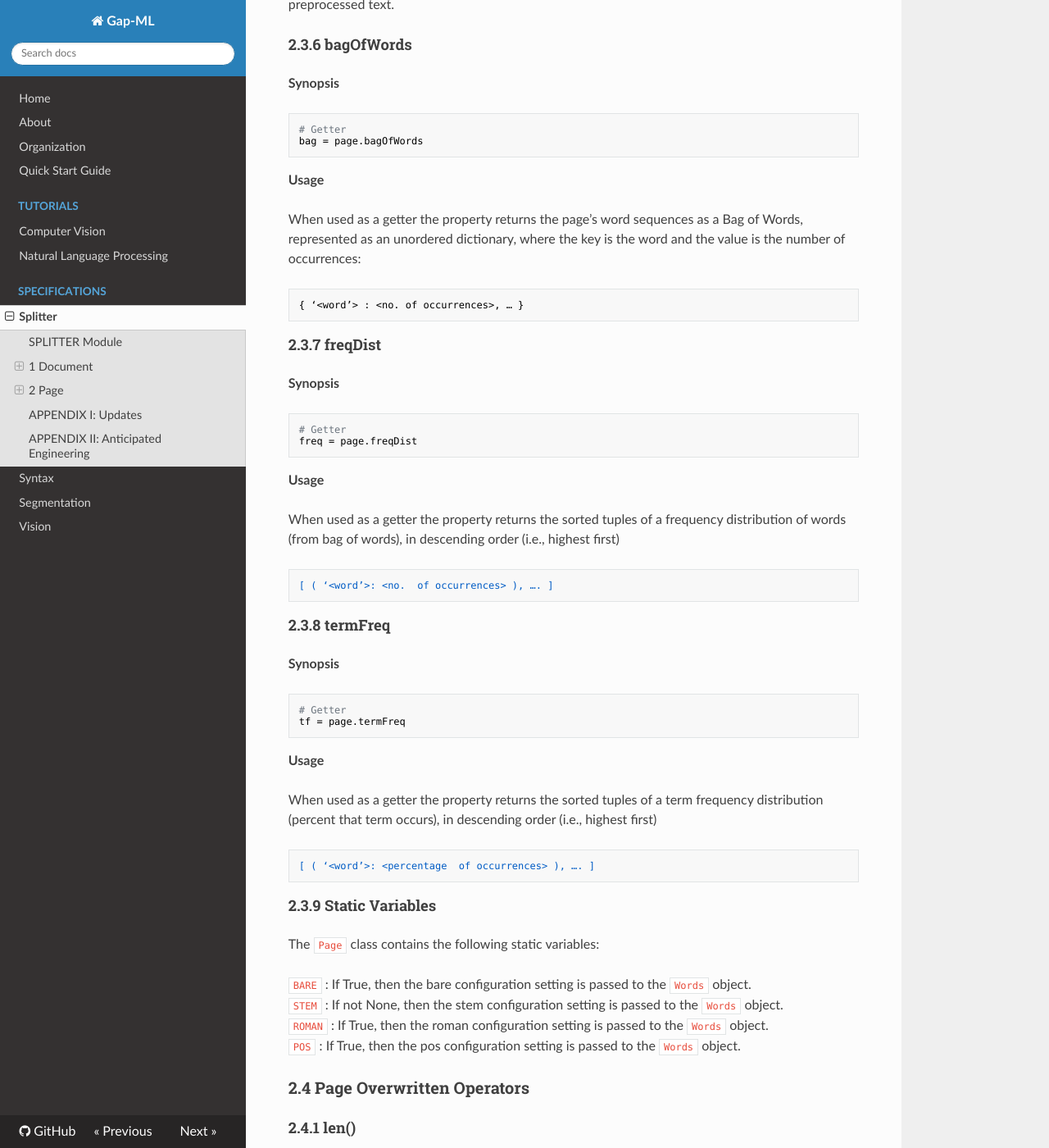
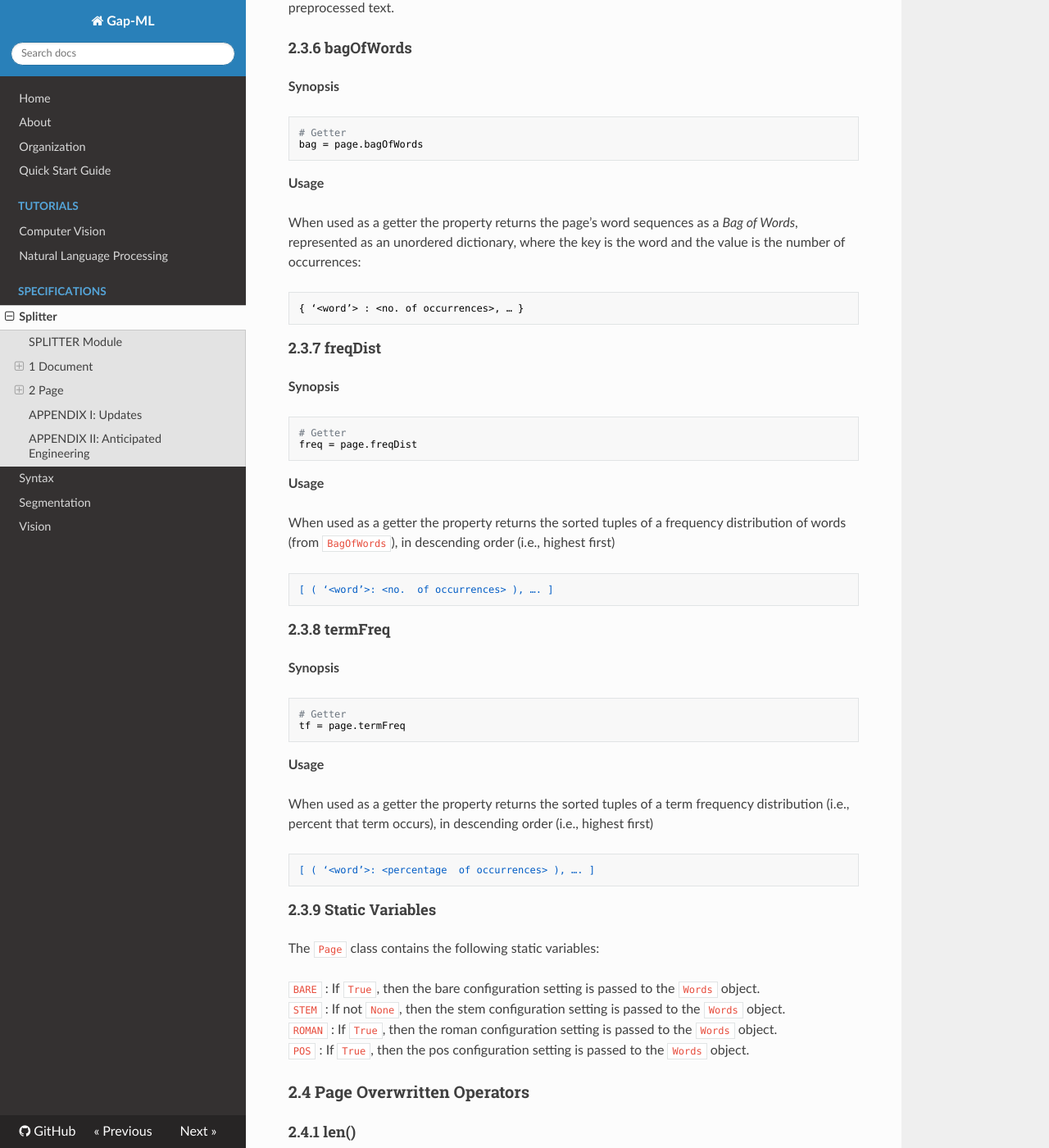
Before and after one commit to andrewferlitsch/Gap, an MkDocs documentation site: the page built from docs/specs/splitter_spec.md, in a window 1280 px wide and 1400 px high, scrolled down 14747 px. Shown: the whole window at 82% size. Built offline with MkDocs 1.6.1, drawn with Linux system fonts in a browser that asks for light colours; nearby versions of some CDN libraries; some of the changed text lies outside the part shown.

Commit message:
Update splitter_spec.md

```diff
--- a/docs/specs/splitter_spec.md
+++ b/docs/specs/splitter_spec.md
@@ -432,9 +432,9 @@ The `Document` class contains the following private methods:
 
        `<name><pageno>.txt`
 
-       Each page is stored in the subdirectory specified by the property dir. If dir is None, then the page is stored in the same directory where program is ran.
+       Each page is stored in the subdirectory specified by the property `dir`. If `dir` is `None`, then the page is stored in the same directory where program is ran.
 
-    - Create a Page object for each page and adds them to the pages index property.
+    - Create a `Page` object for each page and adds them to the pages index property.
 
     - If the document format is raw text, then:
         * Treats as a single page.
@@ -484,7 +484,7 @@ Page( page=None, text=None,  pageno=None)
 
 **Usage**
 
-If the text parameter is not None, a `Words` object is created and instantiated with the corresponding text. The text is then NLP preprocessed according to the configuration settings stored as static members in the `Page` class (i.e., set by the parent `Document` object):
+If the text parameter is not `None`, a `Words` object is created and instantiated with the corresponding text. The text is then NLP preprocessed according to the configuration settings stored as static members in the `Page` class (i.e., set by the parent `Document` object):
 
 `BARE`  : If True, then the bare configuration setting is passed to the `Words` object.
 `STEM`  : If not None, then the stem configuration setting is passed to the `Words` object.
@@ -579,7 +579,7 @@ words = page.words
 
 **Usage**
 
-When used as a getter the property returns the Words object of the corresponding NLP preprocessed text.
+When used as a getter the property returns the `Words` object of the corresponding NLP preprocessed text.
 
 #### 2.3.6 bagOfWords
 
@@ -591,7 +591,7 @@ bag = page.bagOfWords
 
 **Usage**
 
-When used as a getter the property returns the page’s word sequences as a Bag of Words, represented as an unordered dictionary, where the key is the word and the value is the number of occurrences:
+When used as a getter the property returns the page’s word sequences as a *Bag of Words*, represented as an unordered dictionary, where the key is the word and the value is the number of occurrences:
 
     { ‘<word’> : <no. of occurrences>, … }
 
@@ -606,7 +606,7 @@ freq = page.freqDist
 
 **Usage**
 
-When used as a getter the property returns the sorted tuples of a frequency distribution of words (from bag of words), in descending order (i.e., highest first)
+When used as a getter the property returns the sorted tuples of a frequency distribution of words (from `BagOfWords`), in descending order (i.e., highest first)
 
     [ ( ‘<word’>: <no.  of occurrences> ), …. ]
 
@@ -621,7 +621,7 @@ tf = page.termFreq
 
 **Usage**
 
-When used as a getter the property returns the sorted tuples of a term frequency distribution (percent that term occurs), in descending order (i.e., highest first)
+When used as a getter the property returns the sorted tuples of a term frequency distribution (i.e., percent that term occurs), in descending order (i.e., highest first)
 
     [ ( ‘<word’>: <percentage  of occurrences> ), …. ]
 
@@ -629,10 +629,10 @@ When used as a getter the property returns the sorted tuples of a term frequency
 
 The `Page` class contains the following static variables:
 
-`BARE`	: If True, then the bare configuration setting is passed to the `Words` object.
-`STEM`	: If not None, then the stem configuration setting is passed to the `Words` object.
-`ROMAN` : If True, then the roman configuration setting is passed to the `Words` object.
-`POS`	  : If True, then the pos configuration setting is passed to the `Words` object.
+`BARE`	: If `True`, then the bare configuration setting is passed to the `Words` object.
+`STEM`	: If not `None`, then the stem configuration setting is passed to the `Words` object.
+`ROMAN` : If `True`, then the roman configuration setting is passed to the `Words` object.
+`POS`	  : If `True`, then the pos configuration setting is passed to the `Words` object.
 
 ### 2.4 Page Overwritten Operators
 
```
Also changed, not shown: other parts of docs/specs/splitter_spec.md (+6 -7 lines).
